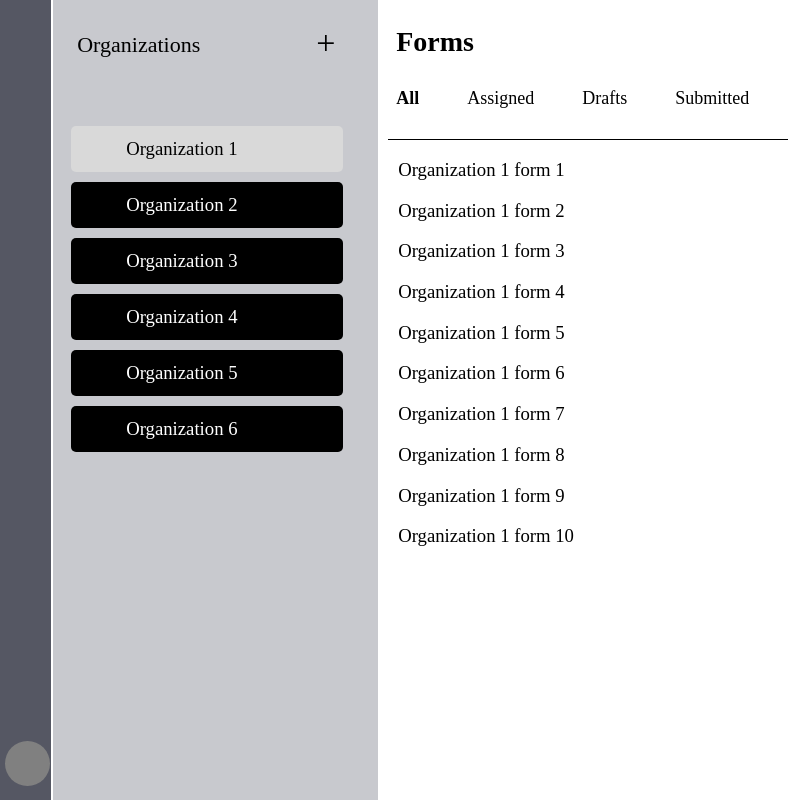
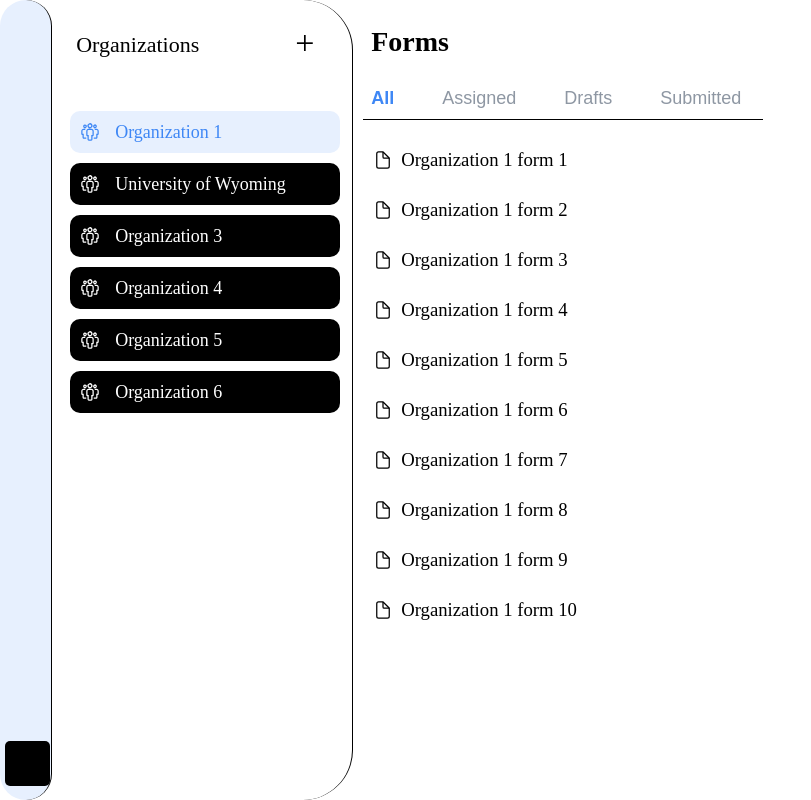
Before and after one commit to SeniorDesign2023/BusinessRegistration, a Next.js app in the folder formfiller/: page /mainpage in a window 1280 px wide. Shown: the whole page, without its empty margins (0-811 px from the left). Built offline with nearby package versions, Linux system fonts and the light colour scheme.

Commit message:
Updated design for better User interface

```diff
--- a/formfiller/app/AdminPages/AdminMainPage.css
+++ b/formfiller/app/AdminPages/AdminMainPage.css
@@ -63,6 +63,7 @@ h2{
     color:white;
     text-align: center;
     border-radius: 9px;
+    justify-content: center;
 }
 
 .admin{
--- a/formfiller/app/BasicPages/HomePage.js
+++ b/formfiller/app/BasicPages/HomePage.js
@@ -27,7 +27,7 @@ export default function HomePage() {
         </div>
         </div>
         <div className = "second-page-text">
-            <h2 className='top-text-2'> Create forms for different organizations </h2>
+            <h2 className='top-text-2'> Create Forms for Different Organizations </h2>
             <h2 className='normal-text-2'> Are you a member of multiple organizations and want to create forms for each of them? Create as much forms as you want for each organization</h2>
 
             <ul>
--- a/formfiller/app/BasicPages/MainPage.css
+++ b/formfiller/app/BasicPages/MainPage.css
@@ -2,31 +2,39 @@
 html,body{
     padding: 0;
     margin: 0;
+
 }
 .mainpage {
     display: flex;
     align-items: flex-start;
 }
 .profile {
-   height: max-content;
+    height: 45px;
+    width: 45px;
+    border-radius: 5px;
     margin-top: 741px;
     margin-left: 5px;
     margin-bottom: 10px;
+    background-color: black;
 
 }
 .profile-line{
     width: 4%;
     height: 100vh;
-    background-color: #555763;
-    border-right: 2px solid #FFF;
+    background-color: #e7f0fe;
+    /* border-radius: 8px; */
+    border-radius: 50px;
+    border-right: 1px solid black;
     /* background-color: #b8d3fd; */
 }
 
 .organization{
-    width: 325px;
+    width: 300px;
     height: 100vh;
     /* background-color: #d3e3fd; */
-    background-color: #C8C9CE;
+    background-color: white;
+    border-right: 1px solid black;
+    border-radius: 50px;
 }
 
 .organization-top{
@@ -35,7 +43,7 @@ html,body{
     flex-direction: row; /* Change this line */
     align-items: center; /* Adjust this as needed */
     gap: 12vh;
-    margin-bottom: 30px;
+    margin-bottom: 15px;
 }
 
 .organizations-name{
@@ -67,14 +75,14 @@ html,body{
     margin-left: 300px;
     height: 30px;
     width: 40px;
-
+    color: black;
 }
 
 .admin-page{
     margin-left: 10px;
     height: 30px;
     width: 40px;
-
+    color: black;
 }
 
 .all-groups {
@@ -83,7 +91,10 @@ html,body{
     flex-direction: row; /* Change this line */
     align-items: center; /* Adjust this as needed */
     gap: 30px;  /* Adjust this as needed */
-    margin-bottom: 0px;
+    margin-bottom: -20px;
+    color: #8e97a3;
+    font-family: sans-serif;
+    cursor: pointer;
 }
 
 h5{
@@ -93,7 +104,7 @@ h5{
 }
 
 .line{
-    margin-top: 0px;
+   margin-bottom: 10px;
     background-color: black;
     height: 1px;
     width: 400px;
@@ -102,4 +113,6 @@ h5{
 
 .selected {
     font-weight: bold;
+    color:  #3e87f5;
+    /* border-bottom: 1px solid #3e87f5; */
 }
--- a/formfiller/app/BasicPages/MainPage.js
+++ b/formfiller/app/BasicPages/MainPage.js
@@ -74,7 +74,8 @@ export default function MainPage({orgName, orgRole}) {
         <div className='mainpage'>
         <div className ='profile-line'>
             <div className='profile' onClick={navigateToProfile} >
-                 <Circle size="45px" />
+                 {/* <Circle size="45px" /> */}
+                 {/* <h2></h2> */}
             </div>
         </div>
 
--- a/formfiller/app/FormViews/FormIndividual.css
+++ b/formfiller/app/FormViews/FormIndividual.css
@@ -1,4 +1,24 @@
 h3{
+    /* margin-left: 20px; */
+    font-weight: lighter;
+    cursor: pointer;
+}
+
+.doc-icon{
     margin-left: 20px;
-    font-weight: lighter;
+    height: 60px;
+    width: 20px;
 }
+
+.form-ind{
+    display: flex;
+    flex-direction: row;
+    gap: 8px;
+    margin-bottom: -10px;
+}
+
+.form-ind:hover {
+    margin-bottom: -10px;
+    /* border-bottom: 1px solid; */
+    margin-left: 20px;
+}
--- a/formfiller/app/FormViews/FormIndividual.js
+++ b/formfiller/app/FormViews/FormIndividual.js
@@ -1,6 +1,9 @@
 import React from 'react';
 import "./FormIndividual.css"
 import { useRouter } from 'next/router';
+import { IoDocumentTextOutline } from "react-icons/io5";
+import { IoDocumentOutline } from "react-icons/io5";
+
 
 export default function FormIndividual({name}) {
     const router = useRouter();
@@ -9,6 +12,7 @@ export default function FormIndividual({name}) {
     };
     return (
         <div className='form-ind' onClick={navigateToJsonFormPage}>
+              <IoDocumentOutline className='doc-icon'/>
             <h3 className='form-ind-name'>{name}</h3>
         </div>
     );
--- a/formfiller/app/Organizations/OrganizationIndividual.css
+++ b/formfiller/app/Organizations/OrganizationIndividual.css
@@ -1,17 +1,29 @@
 .org-ind{
-    height: 46px;
-    width: 272px;
+    height: 42px;
+    width: 270px;
     color: white;
     background-color: black;
     /* background-color: #c0d6fa; */
     display: flex;
     /* flex-direction: row; /* Change this line */
     align-items: center;
+    display: flex;
+    flex-direction: row;
+    gap: 15px;
+    cursor: pointer;
 
     margin-bottom: 10px;
     margin-left: 18px;
-    border-radius: 5px;
+    border-radius: 10px;
 }
+
+.org-icon{
+    margin-left: 10px;
+    height: 40px;
+    width: 20px;
+}
+
+
 
 .org-ind-circle{
     margin-left:10px;
@@ -19,12 +31,13 @@
 }
 
 .org-ind-name{
-    margin-left: 55px;
+    /* margin-left: 15px; */
     font-weight: lighter;
+    font-size: 18px;
 }
 
 .org-ind-org-selected {
-    background-color: white !important;
+    background-color: #3e87f5 !important;
     color: black !important;
     font-weight: bold;
 }
--- a/formfiller/app/Organizations/OrganizationIndividual.js
+++ b/formfiller/app/Organizations/OrganizationIndividual.js
@@ -1,18 +1,19 @@
 // OrganizationIndividual.js
 import React from 'react';
 import './OrganizationIndividual.css';
-
+import { VscOrganization } from "react-icons/vsc";
 
 export default function OrganizationIndividual({ name, setSelectedOrg, isSelected }) {
     const handleClick = () => {
         setSelectedOrg(name);
     };
 
-    const style = isSelected ? { backgroundColor: '#D9D9D9', color: 'black' } : {};
+    const style = isSelected ? { backgroundColor: '#e7f0fe', color: '#3e87f5' } : {};
 
 
     return (
         <div className='org-ind' style={style} onClick={handleClick}>
+            <VscOrganization className='org-icon'/>
             <h3 className='org-ind-name'>{name}</h3>
         </div>
     );
--- a/formfiller/app/Organizations/OrganizationList.js
+++ b/formfiller/app/Organizations/OrganizationList.js
@@ -7,7 +7,7 @@ export default function OrganizationList({ selectedOrg, setSelectedOrg, selected
     return (
         <div>
             <OrganizationIndividual name="Organization 1" setSelectedOrg={() => setSelectedOrg("Organization 1", "Admin")} isSelected={selectedOrgName === "Organization 1"} />
-            <OrganizationIndividual name="Organization 2" setSelectedOrg={() => setSelectedOrg("Organization 2", "Admin")} isSelected={selectedOrgName === "Organization 2"} />
+            <OrganizationIndividual name="University of Wyoming" setSelectedOrg={() => setSelectedOrg("University of Wyoming", "Admin")} isSelected={selectedOrgName === "University of Wyoming"} />
             <OrganizationIndividual name="Organization 3" setSelectedOrg={() => setSelectedOrg("Organization 3", "Normal")} isSelected={selectedOrgName === "Organization 3"} />
             <OrganizationIndividual name="Organization 4" setSelectedOrg={() => setSelectedOrg("Organization 4", "Admin")} isSelected={selectedOrgName === "Organization 4"} />
             <OrganizationIndividual name="Organization 5" setSelectedOrg={() => setSelectedOrg("Organization 5", "Normal")} isSelected={selectedOrgName === "Organization 5"} />
--- a/formfiller/app/ProfilePages/Profilepage.css
+++ b/formfiller/app/ProfilePages/Profilepage.css
@@ -8,7 +8,7 @@ label {
 }
 
 .exit{
-color: #2E80E0;
+ color: #555763;
 }
 
 .email{
```
